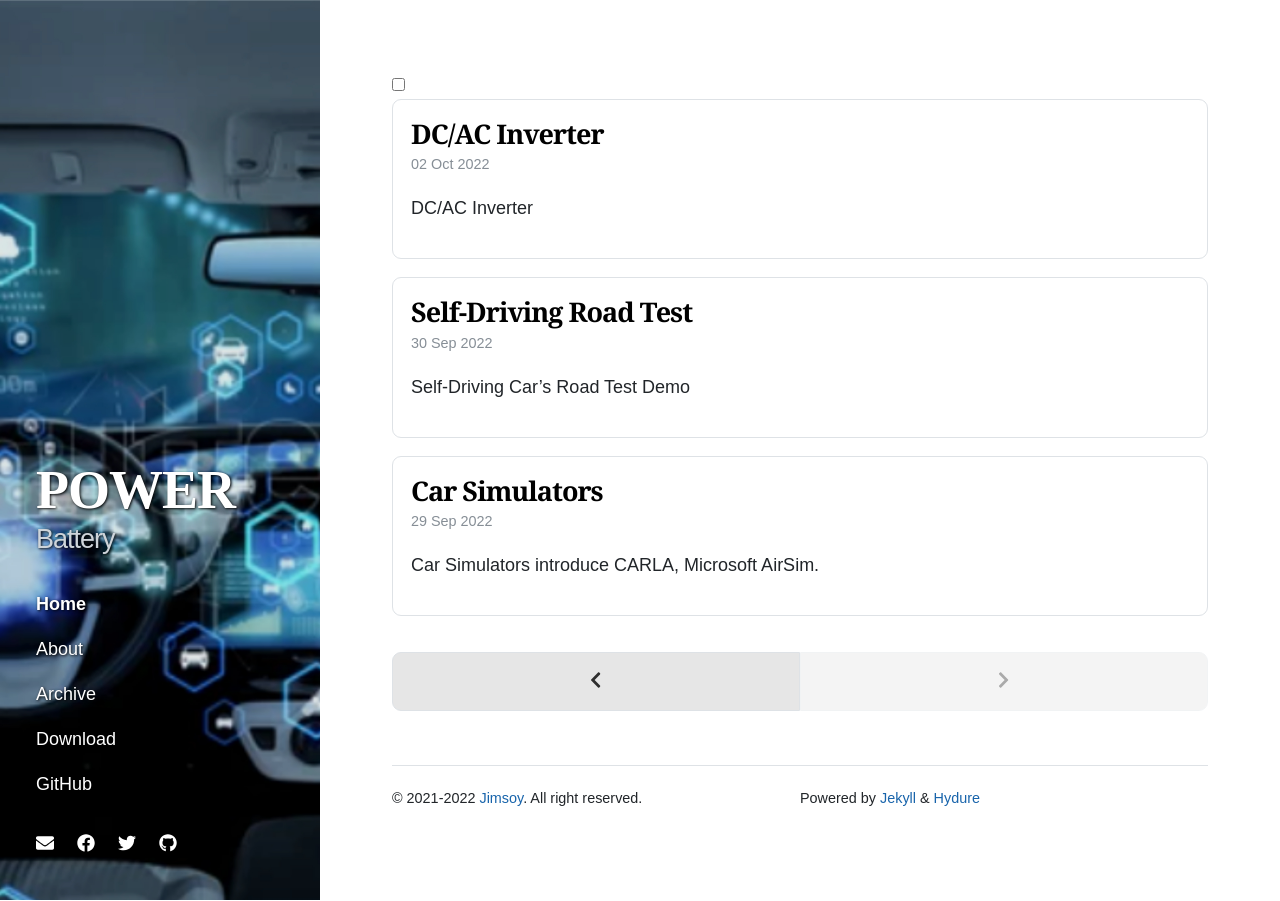
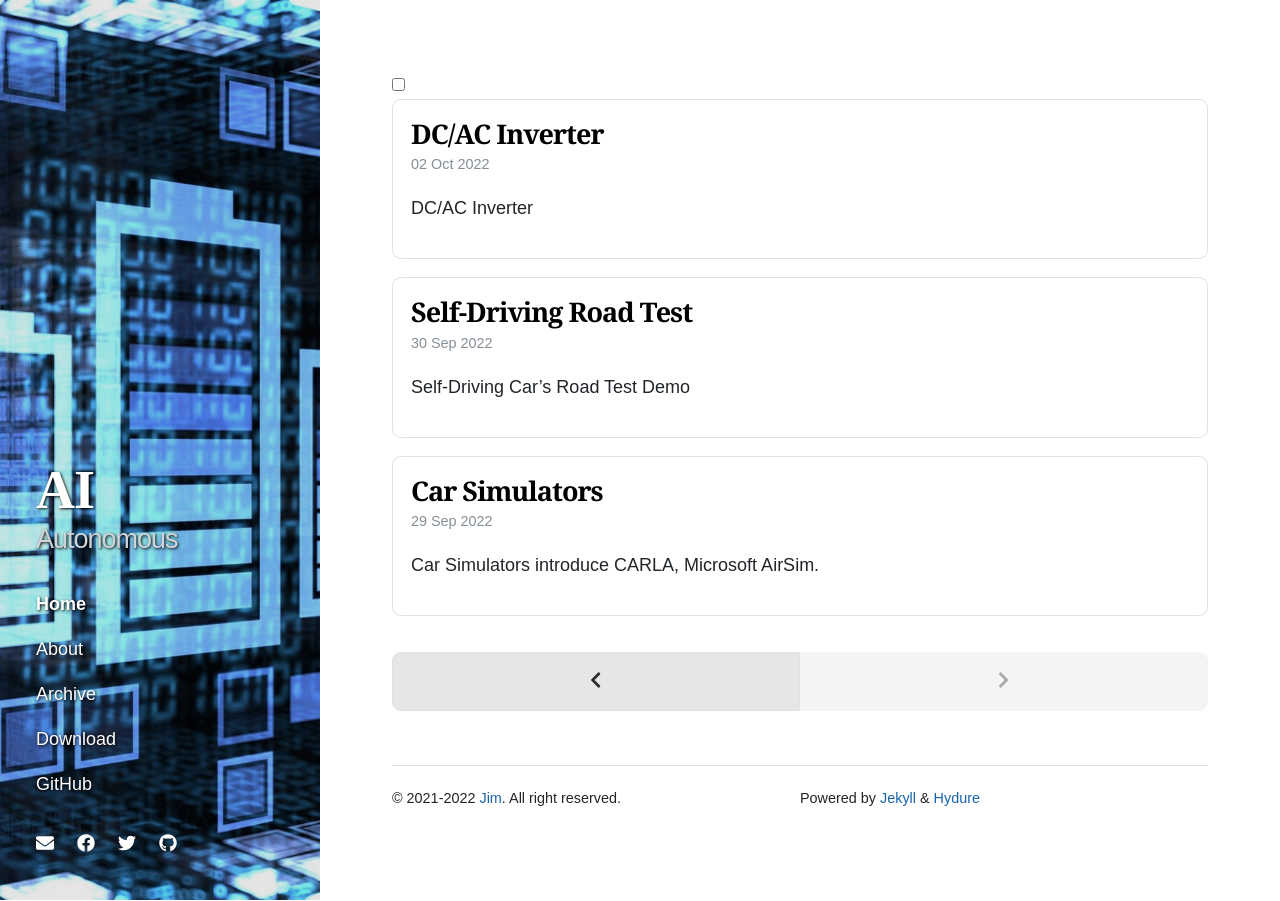
Before and after one commit to jim855/1235465, a Jekyll site: the page built from index.html, in a window 1280 px wide. Built offline with Jekyll 4.4.1, drawn with Linux system fonts in a browser that asks for light colours; nearby versions of some CDN libraries; the list of posts is cut into pages by our own code.

Commit message:
Add files via upload

```diff
--- a/Gemfile
+++ b/Gemfile
@@ -1,6 +1,5 @@
 # frozen_string_literal: true
 
 source "https://rubygems.org"
-gem "github-page"
 gem  "jekyll-theme-hydure"
 gem "webrick", "~> 1.7"
--- a/_config.yml
+++ b/_config.yml
@@ -1,9 +1,9 @@
-title: POWER
-tagline: Battery
+title: AI
+tagline: Autonomous
 
 author:
-  name: Jimsoy
-  url:
+  name: Jim
+  url: https://www.facebook.com/profile.php?id=100001271065926
 
 plugins:
   - jekyll-feed
```
Also changed, not shown: _data/social.yml (+4 -4 lines), cover.jpg.
